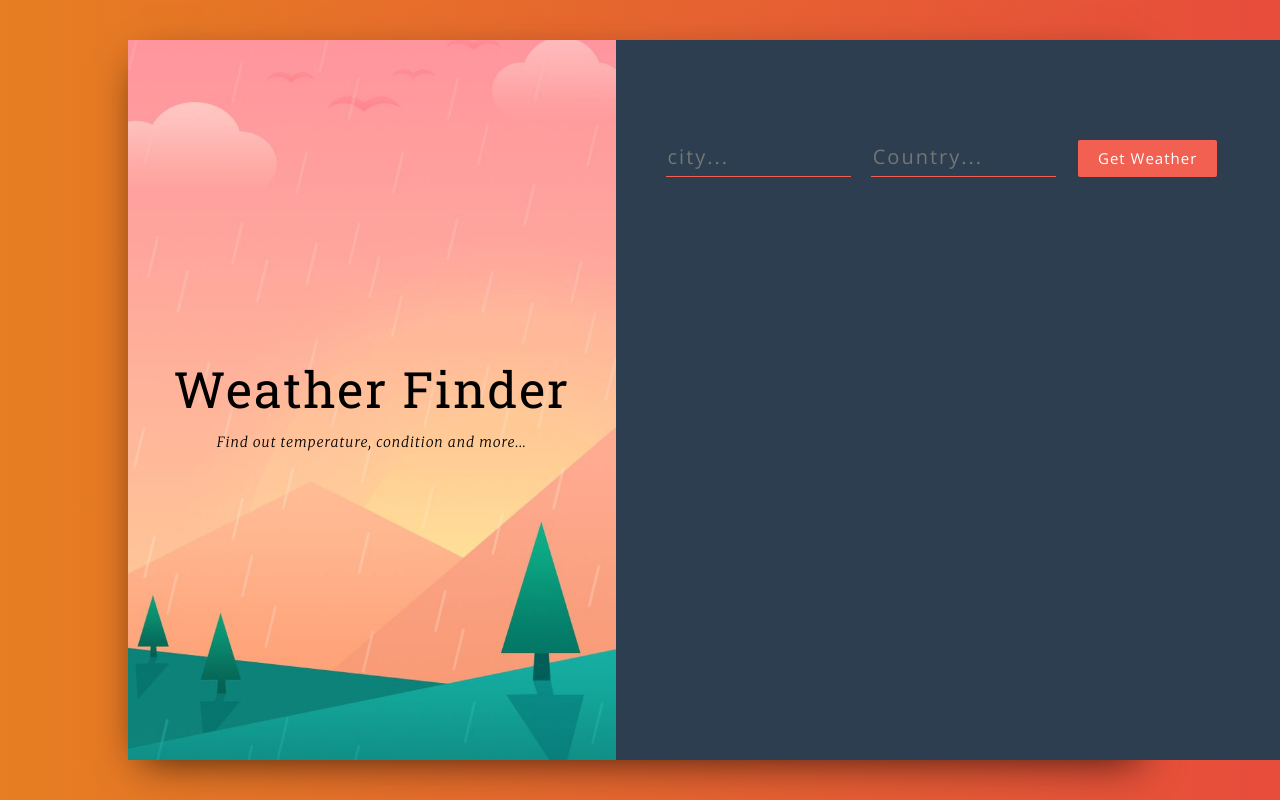
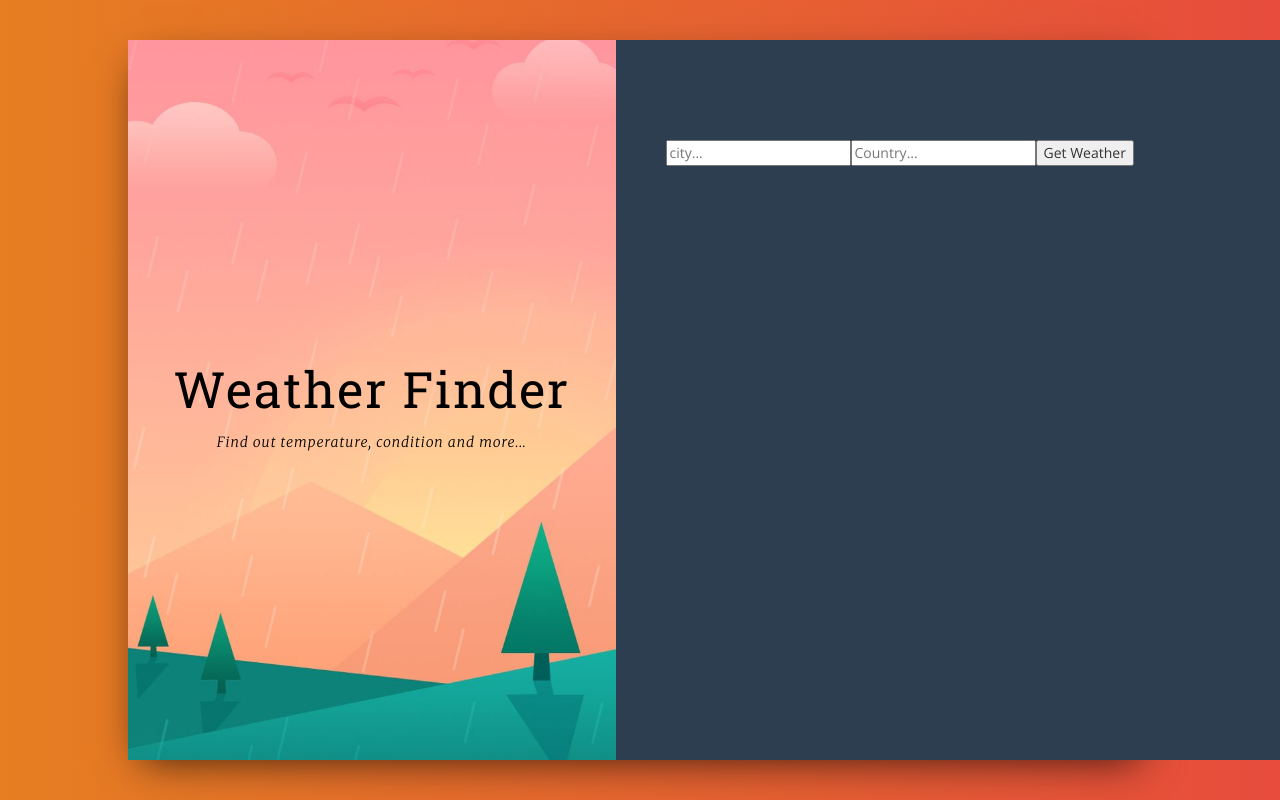
Before and after one commit to himanshuchauhan981/Acadview-Projects, a React (Create React App) app in the folder Assignment 5 - React Weather API Project/: page / in a window 1280 px wide. Built offline with nearby package versions, Linux system fonts and the light colour scheme; a web font is replaced by a local one.

Commit message:
Update App.css

```diff
--- a/Assignment 5 - React Weather API Project/src/App.css
+++ b/Assignment 5 - React Weather API Project/src/App.css
@@ -55,7 +55,7 @@ body {
   padding-left: 50px;
 }
 
-input[type="text"] {
+.inputText {
   background-color: transparent;
   border: 0;
   border-bottom: solid 1px #f16051;
@@ -69,16 +69,16 @@ input[type="text"] {
   font-size: 20px;
 }
 
-input[type="text"] {
+.inputText {
     outline: none;
 }
 
-input:-webkit-autofill {
+input .inputText:-webkit-autofill {
     -webkit-box-shadow: 0 0 0 30px #2c3e50 inset;
     -webkit-text-fill-color: #fff !important;
 }
 
-button {
+.weatherButton {
   border: 0;
   padding: 8px 20px;
   margin: 0 2px;
@@ -92,7 +92,7 @@ button {
   font-weight: 100;
 }
 
-button:active {
+button .weatherButton:active {
   outline: none;
 }
 
```
